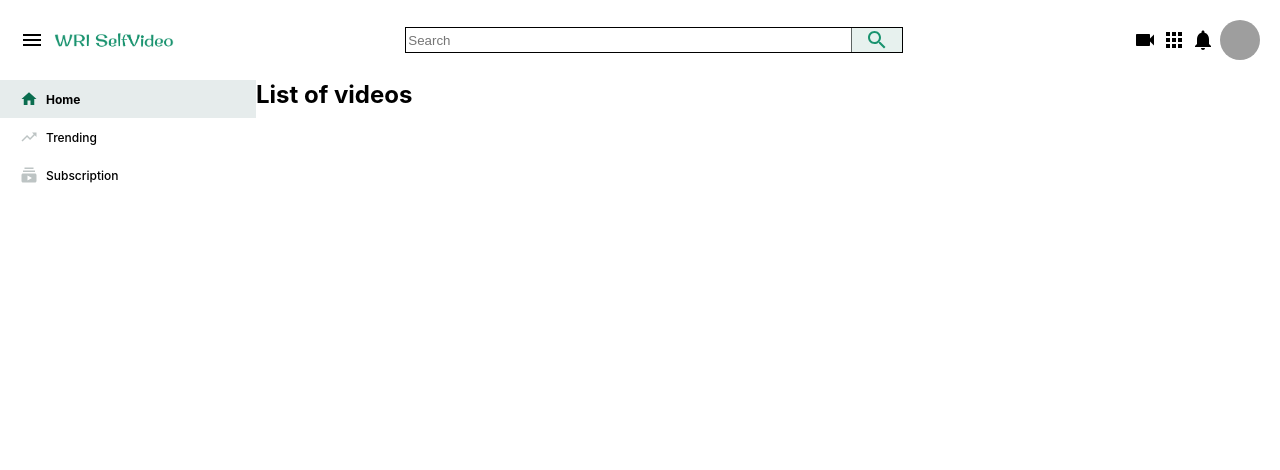
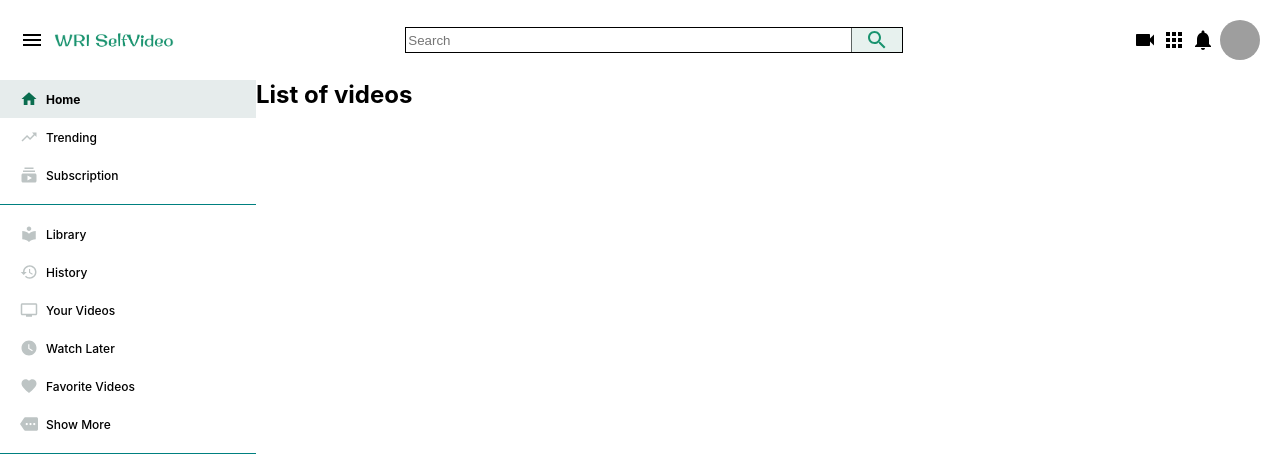
Before and after one commit to webroyit/y3t0c7-WRISelfVideo, a React (Create React App) app: page / in a window 1280 px wide. Shown: the top 470 px of the page. Built offline with nearby package versions, Linux system fonts and the light colour scheme; grey boxes are pictures that could not be loaded.

Commit message:
Add hr element and icons on the sidebar row component

```diff
--- a/src/components/Sidebar.css
+++ b/src/components/Sidebar.css
@@ -1,3 +1,11 @@
 .sidebar {
     flex: .2;
 }
+
+.sidebar > hr {
+    height: 1px;
+    border: 0;
+    background-color: teal;
+    margin-top: 10px;
+    margin-bottom: 10px;
+}
--- a/src/components/Sidebar.js
+++ b/src/components/Sidebar.js
@@ -2,6 +2,12 @@ import React from 'react';
 import HomeIcon from '@material-ui/icons/Home';
 import TrendingUpIcon from '@material-ui/icons/TrendingUp';
 import SubscriptionsIcon from '@material-ui/icons/Subscriptions';
+import LocalLibraryIcon from '@material-ui/icons/LocalLibrary';
+import HistoryIcon from '@material-ui/icons/History';
+import PersonalVideoIcon from '@material-ui/icons/PersonalVideo';
+import WatchLaterIcon from '@material-ui/icons/WatchLater';
+import FavoriteIcon from '@material-ui/icons/Favorite';
+import MoreIcon from '@material-ui/icons/More';
 
 import './Sidebar.css';
 import SidebarRow from './SidebarRow';
@@ -12,6 +18,14 @@ function Sidebar() {
             <SidebarRow selected Icon={HomeIcon} title="Home" />
             <SidebarRow Icon={TrendingUpIcon} title="Trending" />
             <SidebarRow Icon={SubscriptionsIcon} title="Subscription" />
+            <hr />
+            <SidebarRow Icon={LocalLibraryIcon} title="Library" />
+            <SidebarRow Icon={HistoryIcon} title="History" />
+            <SidebarRow Icon={PersonalVideoIcon} title="Your Videos" />
+            <SidebarRow Icon={WatchLaterIcon} title="Watch Later" />
+            <SidebarRow Icon={FavoriteIcon} title="Favorite Videos" />
+            <SidebarRow Icon={MoreIcon} title="Show More" />
+            <hr />
         </div>
     );
 }
```
